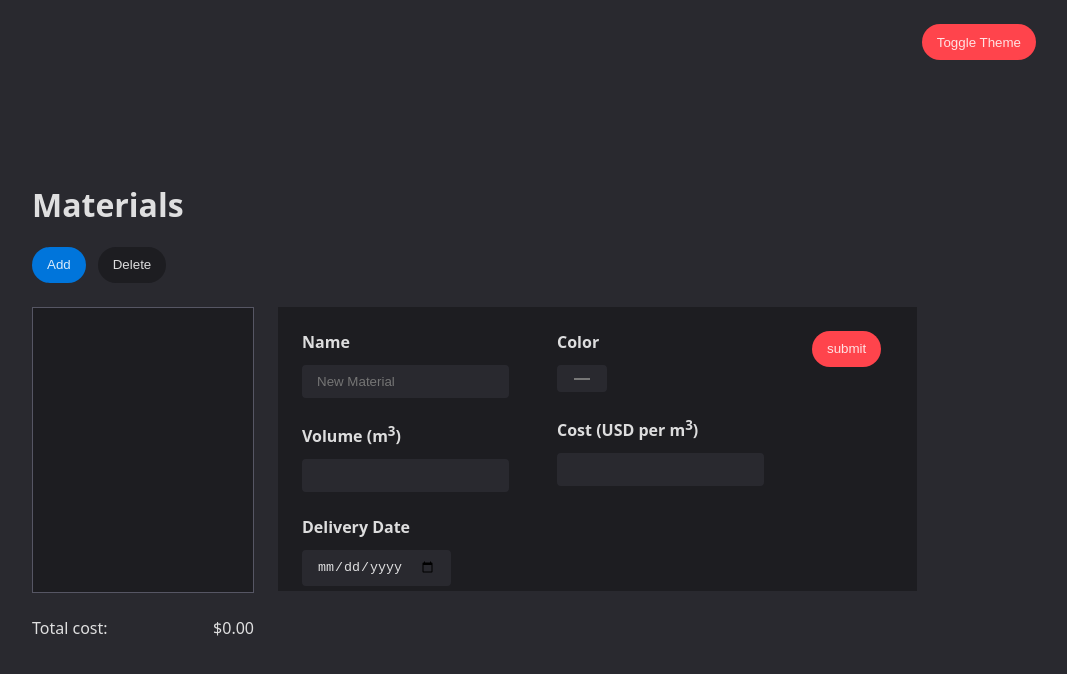
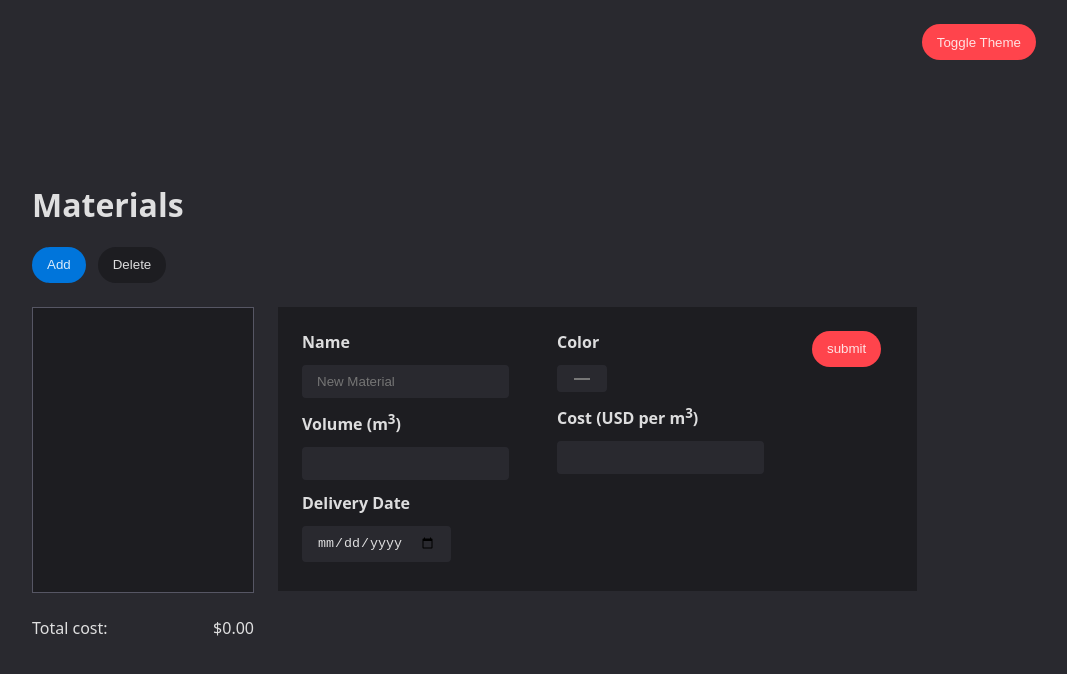
Before and after one commit to martinRoss/interview-project, a React (Create React App) app: page / in a window 1280 px wide. Both pictures are taken after a click on the button "Add". Shown: the top 674 px of the page, without its empty margins (208-1275 px from the left). Built offline with nearby package versions, Linux system fonts and the light colour scheme.

Commit message:
Tweaks :hover styles on Button

```diff
--- a/src/components/Button.tsx
+++ b/src/components/Button.tsx
@@ -13,8 +13,12 @@ const StyledButton = styled.button`
     height ${props => props.theme.grid * 3}px;
 
     &:hover {
+        ${props => !props.disabled &&
+        `
+        box-shadow: 2px 5px 12px rgba(0, 0, 0, 0.35);
         cursor: pointer;
-        box-shadow: 2px 5px 12px rgba(0, 0, 0, 0.35);
+        `
+        }
     }
 `
 
@@ -41,6 +45,7 @@ function Button(props: IButtonProps) {
         <StyledButton
         {...props}
         theme={theme}
+        disabled={disabled}
         style={{
             color: theme.foreground,
             backgroundColor
--- a/src/components/Input.tsx
+++ b/src/components/Input.tsx
@@ -11,7 +11,7 @@ const StyledInput = styled.input`
     border-radius: ${props => props.theme.inputBorderRadius}px;
     background: ${props => props.theme.background};
     margin-top: ${props => props.theme.grid}px;
-    margin-bottom: ${props => props.theme.grid * 2}px;
+    margin-bottom: ${props => props.theme.grid}px;
     color: ${props => props.theme.foreground};
 `
 
```
